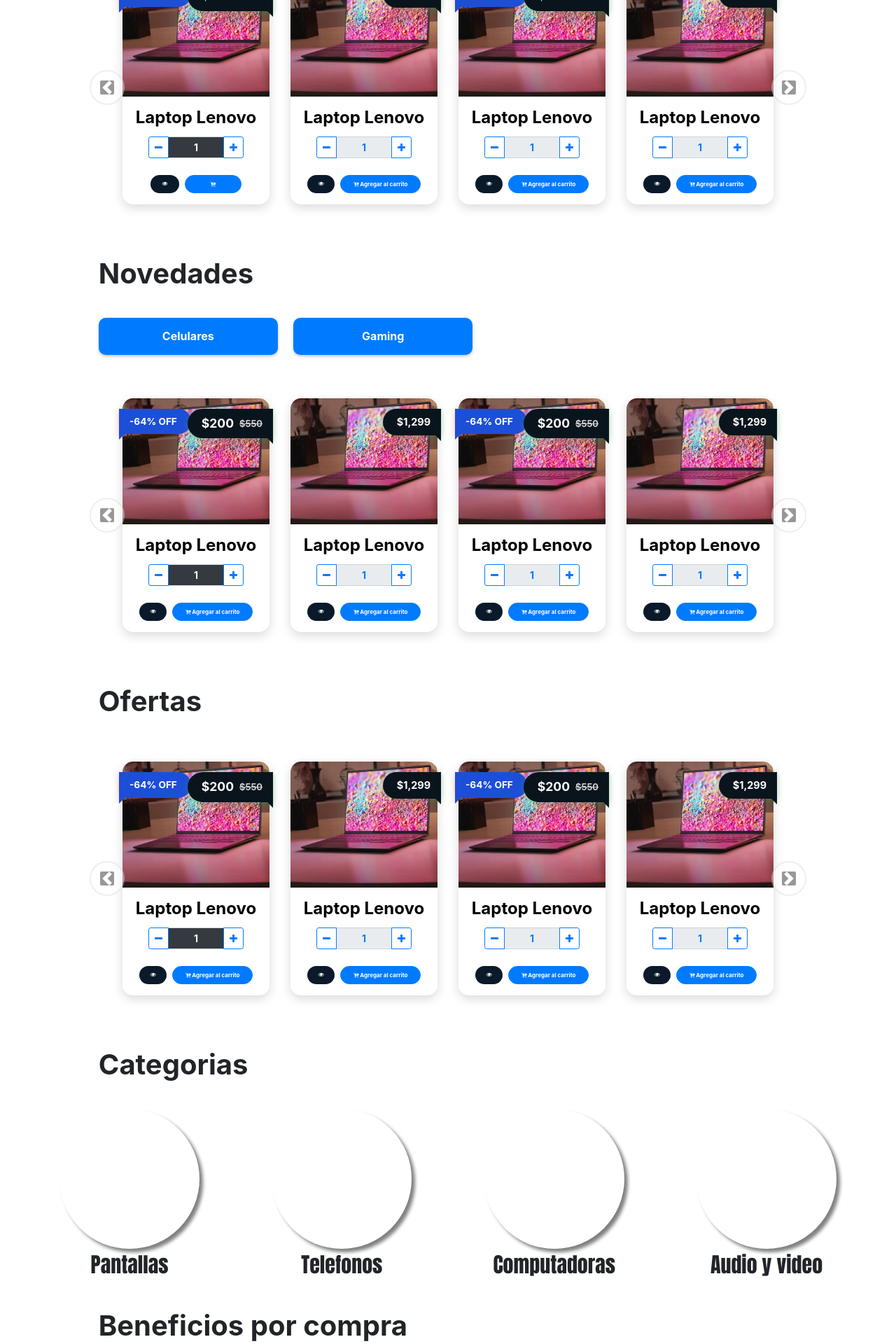
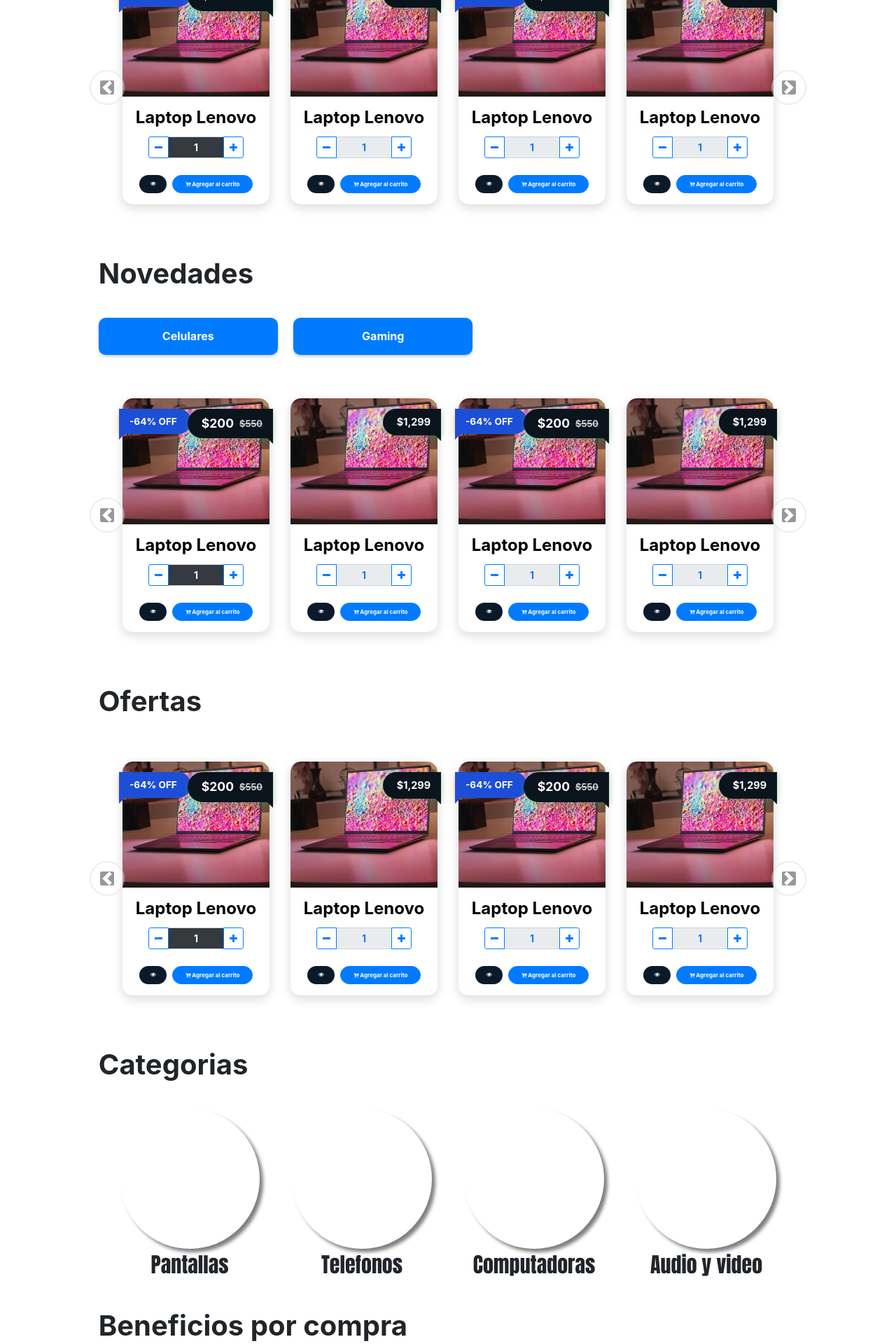
Before and after one commit to GMYA07/TiendaElectronica, a PHP site: page / in a window 1280 px wide. Shown: the part 1000-2920 px from the top of the page at 70% size. Run offline with PHP 8.4, Linux system fonts and the light colour scheme; some libraries are stand-ins or nearby versions.

Commit message:
se adapto en un 85% el principal

```diff
--- a/Assets/css/style.css
+++ b/Assets/css/style.css
@@ -791,6 +791,7 @@
     }
 
 
+
 /*Beneficios*/
 
 .contenedorBeneficios{
@@ -822,7 +823,7 @@
     justify-content: center;
     padding: 3vh;
     gap: 3%;
-    font-size: 2em;
+    font-size: clamp(0.8rem,1.5rem,2rem);
     font-weight: bold;
     border-radius: 1em;
     -webkit-border-radius: 1em;
@@ -830,15 +831,18 @@
     -ms-border-radius: 1em;
     -o-border-radius: 1em;
     transition-property: box-shadow, transform;
-  transition-duration: 350ms;
-  transition-timing-function: ease;
-
-  box-shadow: 0px 2px 4px 0px rgba(0, 0, 0, 0.24);
+    transition-duration: 350ms;
+    transition-timing-function: ease;
+    box-shadow: 0px 2px 4px 0px rgba(0, 0, 0, 0.24);
 }
 
 .contenedorBeneficios-interno-beneficio:hover{
-    box-shadow: 0px 8px 10px 1px rgba(0, 0, 0, 0.2);
+  box-shadow: 0px 8px 10px 1px rgba(0, 0, 0, 0.2);
   transform: translateY(-8px);
+  -webkit-transform: translateY(-8px);
+  -moz-transform: translateY(-8px);
+  -ms-transform: translateY(-8px);
+  -o-transform: translateY(-8px);
 }
 
 .contenedorBeneficios-interno-beneficio i{
--- a/views/principal/principal.php
+++ b/views/principal/principal.php
@@ -59,7 +59,7 @@
                                 </div>
                                 <div class="container-fluid d-flex justify-content-center contenedorBotonesBotCard px-4">
                                     <a href="./index.php?ruta=./views/producto/producto" class="btn btn-primary mt-2 mb-3 w-25 contenedorBotonesBotCard-botonVer" data-toggle="tooltip" data-placement="bottom" title="Ver mas informacion"><i class="fa fa-eye" aria-hidden="true"></i></a>
-                                    <a href="./index.php?ruta=./views/producto/producto" class="btn btn-primary mt-2 mb-3 w-50" data-toggle="tooltip" data-placement="bottom" title="Agregar al carrito"><i class="fa fa-cart-plus" aria-hidden="true"></i></a>
+                                    <a href="./index.php?ruta=./views/producto/producto" class="btn btn-primary mt-2 mb-3 w-75" data-toggle="tooltip" data-placement="bottom" title="Agregar al carrito"><i class="fa fa-cart-plus" aria-hidden="true"></i> Agregar al carrito</a>
                                 </div>
                             </div>
                         </div>
@@ -161,7 +161,7 @@
         <div class="carousel-item">
             <div class="container-fluid w-75">
                 <div class="row">
-                    <div class="col my-4 d-flex justify-content-center align-items-center">
+                    <div class="col-12 col-md-6 col-lg-3 my-4 d-flex justify-content-center align-items-center">
                         <div class="card border-0" style="width: 100%; min-width: 12rem; max-width: 24rem; min-height: 100%;">
                             <div class="discount-badge">-64% OFF</div>
                             <div class="price-badge">
@@ -194,7 +194,7 @@
                             </div>
                         </div>
                     </div>
-                    <div class="col my-4 d-flex justify-content-center align-items-center">
+                    <div class="col-12 col-md-6 col-lg-3 my-4 d-flex justify-content-center align-items-center">
                         <div class="card border-0" style="width: 100%; min-width: 12rem; max-width: 24rem; min-height: 100%;">
                             <div class="price-badge">$1,299</div>
                             <img src="./Assets/img/productos/laptopLenovo.jpg" class="card-img-top product-image" style="height: 180px; border-radius: 15px 15px 0 0 ;" alt="...">
@@ -223,7 +223,7 @@
                             </div>
                         </div>
                     </div>
-                    <div class="col my-4 d-flex justify-content-center align-items-center">
+                    <div class="col-12 col-md-6 col-lg-3 my-4 d-flex justify-content-center align-items-center">
                         <div class="card border-0" style="width: 100%; min-width: 12rem; max-width: 24rem; min-height: 100%;">
                             <div class="discount-badge">-64% OFF</div>
                             <div class="price-badge">
@@ -256,7 +256,7 @@
                             </div>
                         </div>
                     </div>
-                    <div class="col my-4 d-flex justify-content-center align-items-center">
+                    <div class="col-12 col-md-6 col-lg-3 my-4 d-flex justify-content-center align-items-center">
                         <div class="card border-0" style="width: 100%; min-width: 12rem; max-width: 24rem; min-height: 100%;">
                             <div class="price-badge">$1,299</div>
                             <img src="./Assets/img/productos/laptopLenovo.jpg" class="card-img-top product-image" style="height: 180px; border-radius: 15px 15px 0 0 ;" alt="...">
@@ -314,7 +314,7 @@
         <div class="carousel-item active">
             <div class="container-fluid w-75">
                 <div class="row">
-                    <div class="col my-4 d-flex justify-content-center align-items-center">
+                    <div class="col-12 col-md-6 col-lg-3 my-4 d-flex justify-content-center align-items-center">
                         <div class="card border-0" style="width: 100%; min-width: 12rem; max-width: 24rem; min-height: 100%;">
                             <div class="discount-badge">-64% OFF</div>
                             <div class="price-badge">
@@ -347,7 +347,7 @@
                             </div>
                         </div>
                     </div>
-                    <div class="col my-4 d-flex justify-content-center align-items-center">
+                    <div class="col-12 col-md-6 col-lg-3 my-4 d-flex justify-content-center align-items-center">
                         <div class="card border-0" style="width: 100%; min-width: 12rem; max-width: 24rem; min-height: 100%;">
                             <div class="price-badge">$1,299</div>
                             <img src="./Assets/img/productos/laptopLenovo.jpg" class="card-img-top product-image" style="height: 180px; border-radius: 15px 15px 0 0 ;" alt="...">
@@ -376,7 +376,7 @@
                             </div>
                         </div>
                     </div>
-                    <div class="col my-4 d-flex justify-content-center align-items-center">
+                    <div class="col-12 col-md-6 col-lg-3 my-4 d-flex justify-content-center align-items-center">
                         <div class="card border-0" style="width: 100%; min-width: 12rem; max-width: 24rem; min-height: 100%;">
                             <div class="discount-badge">-64% OFF</div>
                             <div class="price-badge">
@@ -409,7 +409,7 @@
                             </div>
                         </div>
                     </div>
-                    <div class="col my-4 d-flex justify-content-center align-items-center">
+                    <div class="col-12 col-md-6 col-lg-3 my-4 d-flex justify-content-center align-items-center">
                         <div class="card border-0" style="width: 100%; min-width: 12rem; max-width: 24rem; min-height: 100%;">
                             <div class="price-badge">$1,299</div>
                             <img src="./Assets/img/productos/laptopLenovo.jpg" class="card-img-top product-image" style="height: 180px; border-radius: 15px 15px 0 0 ;" alt="...">
@@ -444,7 +444,7 @@
         <div class="carousel-item">
             <div class="container-fluid w-75">
                 <div class="row">
-                    <div class="col my-4 d-flex justify-content-center align-items-center">
+                    <div class="col-12 col-md-6 col-lg-3 my-4 d-flex justify-content-center align-items-center">
                         <div class="card border-0" style="width: 100%; min-width: 12rem; max-width: 24rem; min-height: 100%;">
                             <div class="discount-badge">-64% OFF</div>
                             <div class="price-badge">
@@ -477,7 +477,7 @@
                             </div>
                         </div>
                     </div>
-                    <div class="col my-4 d-flex justify-content-center align-items-center">
+                    <div class="col-12 col-md-6 col-lg-3 my-4 d-flex justify-content-center align-items-center">
                         <div class="card border-0" style="width: 100%; min-width: 12rem; max-width: 24rem; min-height: 100%;">
                             <div class="price-badge">$1,299</div>
                             <img src="./Assets/img/productos/laptopLenovo.jpg" class="card-img-top product-image" style="height: 180px; border-radius: 15px 15px 0 0 ;" alt="...">
@@ -506,7 +506,7 @@
                             </div>
                         </div>
                     </div>
-                    <div class="col my-4 d-flex justify-content-center align-items-center">
+                    <div class="col-12 col-md-6 col-lg-3 my-4 d-flex justify-content-center align-items-center">
                         <div class="card border-0" style="width: 100%; min-width: 12rem; max-width: 24rem; min-height: 100%;">
                             <div class="discount-badge">-64% OFF</div>
                             <div class="price-badge">
@@ -539,7 +539,7 @@
                             </div>
                         </div>
                     </div>
-                    <div class="col my-4 d-flex justify-content-center align-items-center">
+                    <div class="col-12 col-md-6 col-lg-3 my-4 d-flex justify-content-center align-items-center">
                         <div class="card border-0" style="width: 100%; min-width: 12rem; max-width: 24rem; min-height: 100%;">
                             <div class="price-badge">$1,299</div>
                             <img src="./Assets/img/productos/laptopLenovo.jpg" class="card-img-top product-image" style="height: 180px; border-radius: 15px 15px 0 0 ;" alt="...">
@@ -593,7 +593,7 @@
         <div class="carousel-item active">
             <div class="container-fluid w-75">
                 <div class="row">
-                    <div class="col my-4 d-flex justify-content-center align-items-center">
+                    <div class="col-12 col-md-6 col-lg-3 my-4 d-flex justify-content-center align-items-center">
                         <div class="card border-0" style="width: 100%; min-width: 12rem; max-width: 24rem; min-height: 100%;">
                             <div class="discount-badge">-64% OFF</div>
                             <div class="price-badge">
@@ -626,7 +626,7 @@
                             </div>
                         </div>
                     </div>
-                    <div class="col my-4 d-flex justify-content-center align-items-center">
+                    <div class="col-12 col-md-6 col-lg-3 my-4 d-flex justify-content-center align-items-center">
                         <div class="card border-0" style="width: 100%; min-width: 12rem; max-width: 24rem; min-height: 100%;">
                             <div class="price-badge">$1,299</div>
                             <img src="./Assets/img/productos/laptopLenovo.jpg" class="card-img-top product-image" style="height: 180px; border-radius: 15px 15px 0 0 ;" alt="...">
@@ -655,7 +655,7 @@
                             </div>
                         </div>
                     </div>
-                    <div class="col my-4 d-flex justify-content-center align-items-center">
+                    <div class="col-12 col-md-6 col-lg-3 my-4 d-flex justify-content-center align-items-center">
                         <div class="card border-0" style="width: 100%; min-width: 12rem; max-width: 24rem; min-height: 100%;">
                             <div class="discount-badge">-64% OFF</div>
                             <div class="price-badge">
@@ -688,7 +688,7 @@
                             </div>
                         </div>
                     </div>
-                    <div class="col my-4 d-flex justify-content-center align-items-center">
+                    <div class="col-12 col-md-6 col-lg-3 my-4 d-flex justify-content-center align-items-center">
                         <div class="card border-0" style="width: 100%; min-width: 12rem; max-width: 24rem; min-height: 100%;">
                             <div class="price-badge">$1,299</div>
                             <img src="./Assets/img/productos/laptopLenovo.jpg" class="card-img-top product-image" style="height: 180px; border-radius: 15px 15px 0 0 ;" alt="...">
@@ -723,7 +723,7 @@
         <div class="carousel-item">
             <div class="container-fluid w-75">
                 <div class="row">
-                    <div class="col my-4 d-flex justify-content-center align-items-center">
+                    <div class="col-12 col-md-6 col-lg-3 my-4 d-flex justify-content-center align-items-center">
                         <div class="card border-0" style="width: 100%; min-width: 12rem; max-width: 24rem; min-height: 100%;">
                             <div class="discount-badge">-64% OFF</div>
                             <div class="price-badge">
@@ -756,7 +756,7 @@
                             </div>
                         </div>
                     </div>
-                    <div class="col my-4 d-flex justify-content-center align-items-center">
+                    <div class="col-12 col-md-6 col-lg-3 my-4 d-flex justify-content-center align-items-center">
                         <div class="card border-0" style="width: 100%; min-width: 12rem; max-width: 24rem; min-height: 100%;">
                             <div class="price-badge">$1,299</div>
                             <img src="./Assets/img/productos/laptopLenovo.jpg" class="card-img-top product-image" style="height: 180px; border-radius: 15px 15px 0 0 ;" alt="...">
@@ -785,7 +785,7 @@
                             </div>
                         </div>
                     </div>
-                    <div class="col my-4 d-flex justify-content-center align-items-center">
+                    <div class="col-12 col-md-6 col-lg-3 my-4 d-flex justify-content-center align-items-center">
                         <div class="card border-0" style="width: 100%; min-width: 12rem; max-width: 24rem; min-height: 100%;">
                             <div class="discount-badge">-64% OFF</div>
                             <div class="price-badge">
@@ -818,7 +818,7 @@
                             </div>
                         </div>
                     </div>
-                    <div class="col my-4 d-flex justify-content-center align-items-center">
+                    <div class="col-12 col-md-6 col-lg-3 my-4 d-flex justify-content-center align-items-center">
                         <div class="card border-0" style="width: 100%; min-width: 12rem; max-width: 24rem; min-height: 100%;">
                             <div class="price-badge">$1,299</div>
                             <img src="./Assets/img/productos/laptopLenovo.jpg" class="card-img-top product-image" style="height: 180px; border-radius: 15px 15px 0 0 ;" alt="...">
@@ -867,26 +867,26 @@
     <h2>Categorias</h2>
 </div>
 <div class="container">
-    <div class="row justify-content-between text-center">
-        <div class="col-auto contenedorCat">
+    <div class="row justify-content-center text-center">
+        <div class="col-auto contenedorCat mx-2">
             <div class="circle">
                 <i class="fa fa-gamepad" aria-hidden="true"></i>
             </div>
             <p style="font-family: Impact, Haettenschweiler, 'Arial Narrow Bold', sans-serif; font-size: 30px;">Pantallas</p>
         </div>
-        <div class="col-auto contenedorCat">
+        <div class="col-auto contenedorCat mx-2">
             <div class="circle">
                 <i class="fa fa-mobile" aria-hidden="true"></i>
             </div>
             <p style="font-family: Impact, Haettenschweiler, 'Arial Narrow Bold', sans-serif; font-size: 30px;">Telefonos</p>
         </div>
-        <div class="col-auto contenedorCat">
+        <div class="col-auto contenedorCat mx-2">
             <div class="circle">
                 <i class="fa fa-desktop" aria-hidden="true"></i>
             </div>
             <p style="font-family: Impact, Haettenschweiler, 'Arial Narrow Bold', sans-serif; font-size: 30px;">Computadoras</p>
         </div>
-        <div class="col-auto contenedorCat">
+        <div class="col-auto contenedorCat mx-2">
             <div class="circle">
                 <i class="fa fa-headphones" aria-hidden="true"></i>
             </div>
```
